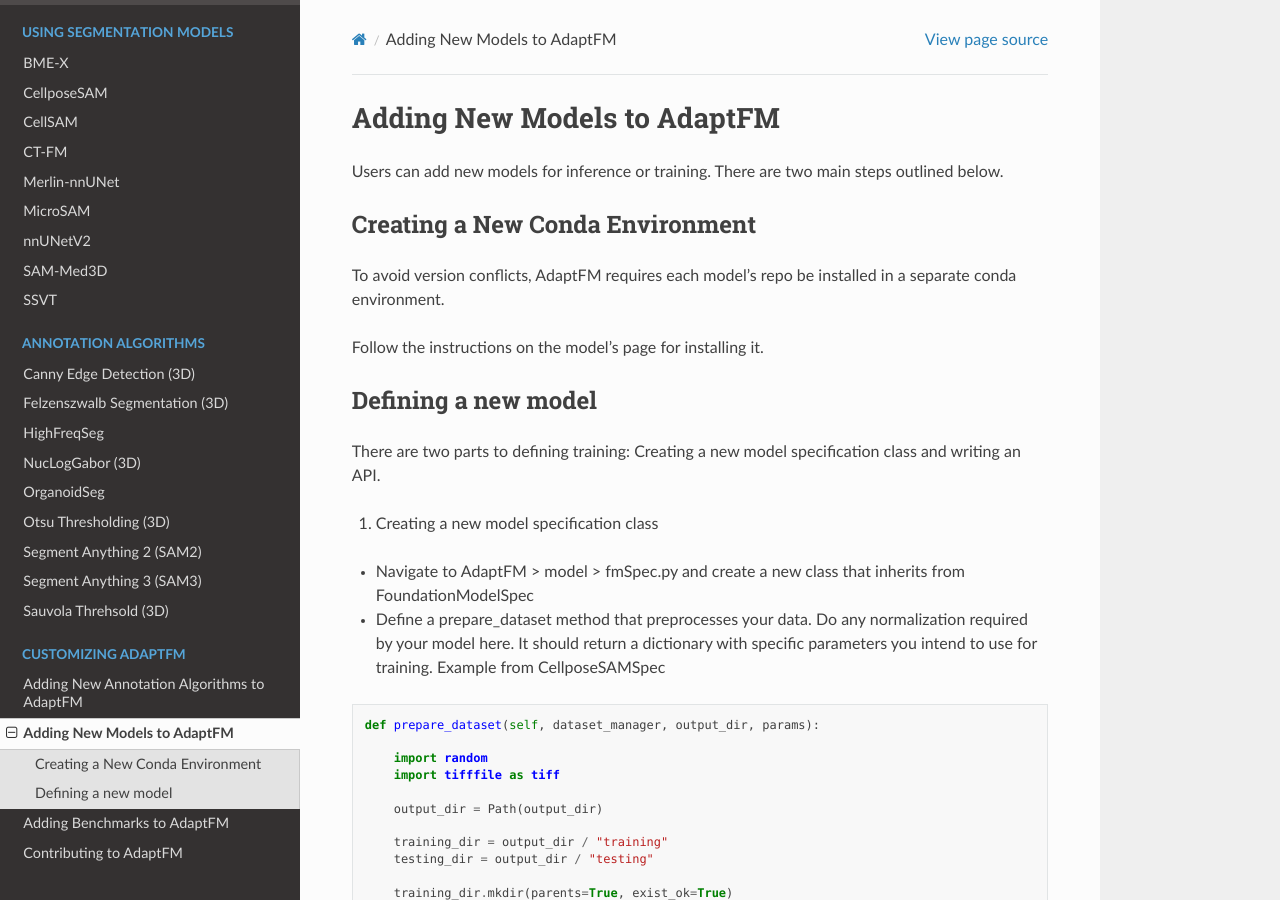
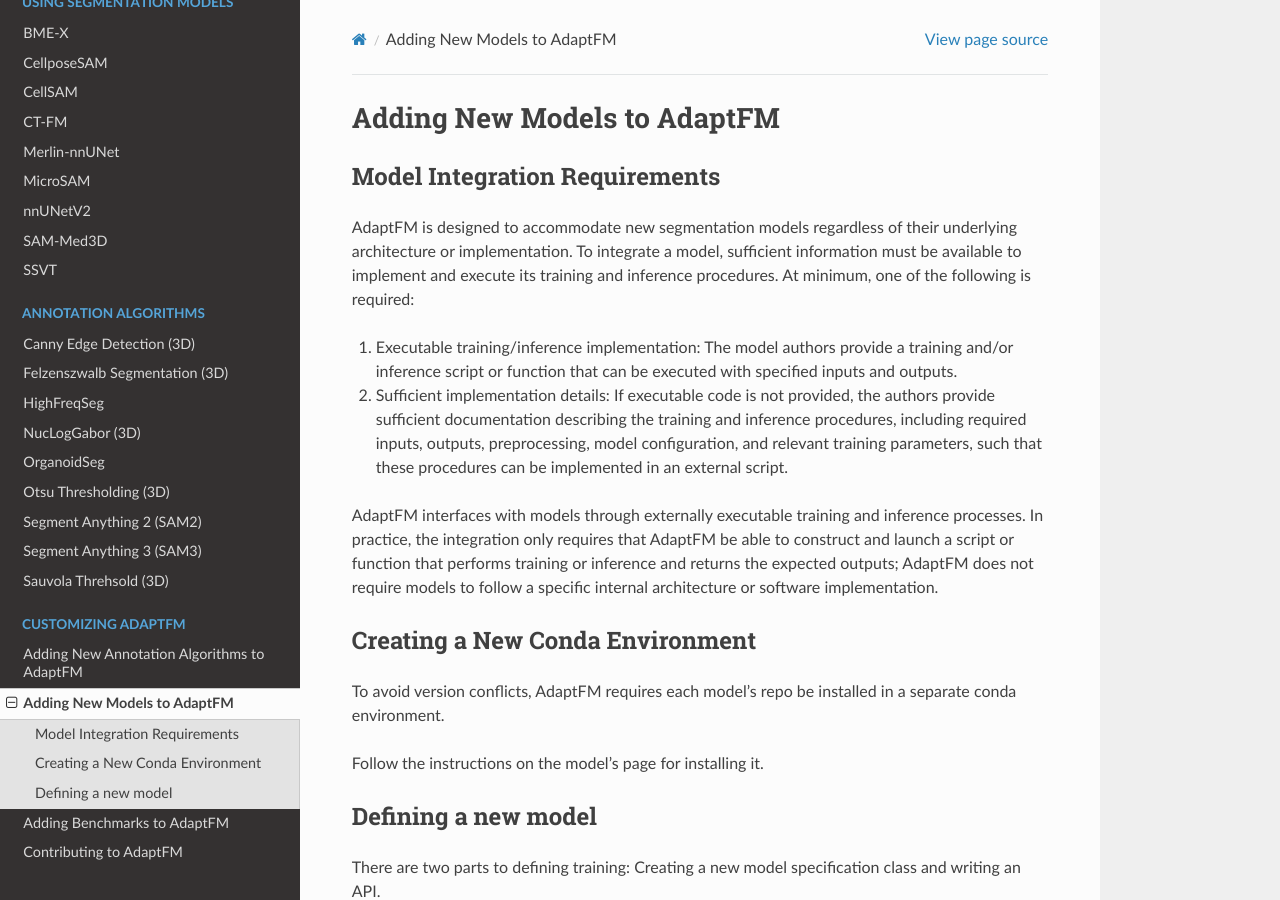
Before and after one commit to Zhao-Lab-UW-DHO/AdaptFM, a Sphinx documentation site: the page built from docs/customizing-adaptfm/adding-models.md, in a window 1280 px wide and 900 px high. Built offline with Sphinx 7.4.7 and the Read the Docs theme 3.1.0, drawn with Linux system fonts in a browser that asks for light colours.

Commit message:
model integration requirements

```diff
--- a/docs/customizing-adaptfm/adding-models.md
+++ b/docs/customizing-adaptfm/adding-models.md
@@ -1,6 +1,13 @@
 # Adding New Models to AdaptFM
 
-Users can add new models for inference or training. There are two main steps outlined below.
+### Model Integration Requirements
+
+AdaptFM is designed to accommodate new segmentation models regardless of their underlying architecture or implementation. To integrate a model, sufficient information must be available to implement and execute its training and inference procedures. At minimum, one of the following is required:
+
+1. Executable training/inference implementation: The model authors provide a training and/or inference script or function that can be executed with specified inputs and outputs.
+2. Sufficient implementation details: If executable code is not provided, the authors provide sufficient documentation describing the training and inference procedures, including required inputs, outputs, preprocessing, model configuration, and relevant training parameters, such that these procedures can be implemented in an external script.
+
+AdaptFM interfaces with models through externally executable training and inference processes. In practice, the integration only requires that AdaptFM be able to construct and launch a script or function that performs training or inference and returns the expected outputs; AdaptFM does not require models to follow a specific internal architecture or software implementation.
 
 ### Creating a New Conda Environment
 
```
